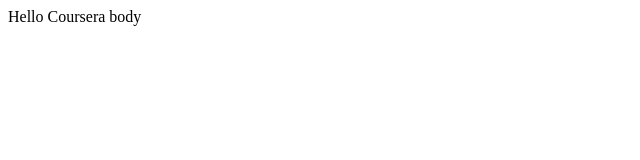
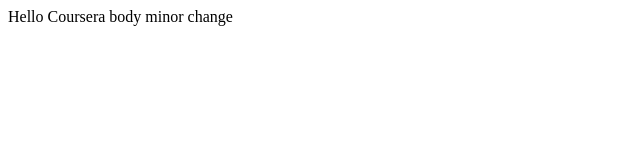
Before and after one commit to asaxena9220002/coursera-test2, a plain HTML site: page site/index.html in a window 1280 px wide. Shown: the whole page, without its empty margins (0-640 px from the left). Drawn offline with Linux system fonts and the light colour scheme.

Commit message:
small addition to our file

```diff
--- a/site/index.html
+++ b/site/index.html
@@ -4,6 +4,6 @@
 	<title>Hello Coursera</title>
 </head>
 <body>
-Hello Coursera body
+Hello Coursera body minor change
 </body>
 </html>
```
